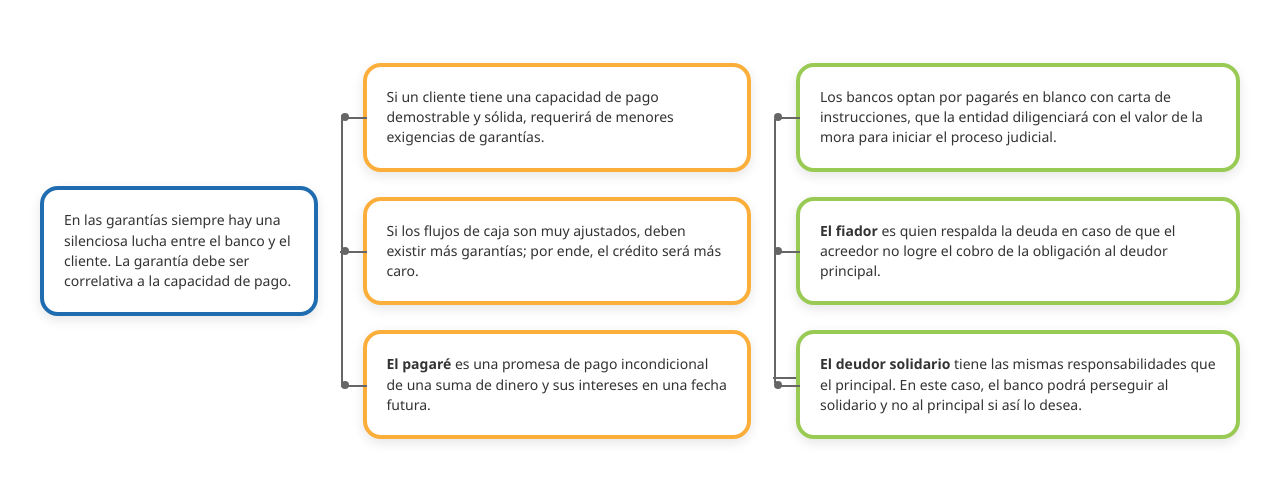
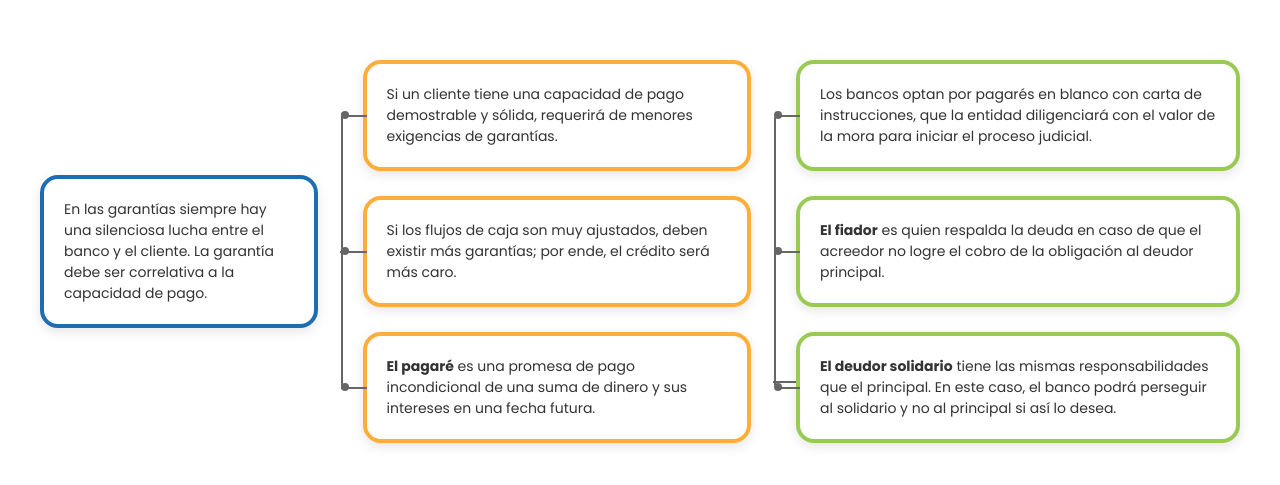
Before and after one commit to andres-caro01/U4_Contabilidad_y_Finanzas_Corporativas-, a plain HTML site: page Figura8/index.html in a window 1280 px wide. Shown: the part 149-634 px from the top of the page. Drawn offline with Linux system fonts and the light colour scheme.

Commit message:
Update index.html

```diff
--- a/Figura8/index.html
+++ b/Figura8/index.html
@@ -4,9 +4,16 @@
     <meta charset="UTF-8">
     <meta name="viewport" content="width=device-width, initial-scale=1.0">
     <title>Mapa Conceptual Animado - Garantías Bancarias</title>
+
+    <!-- Importación de la fuente Poppins -->
+    <link rel="preconnect" href="https://fonts.googleapis.com">
+    <link rel="preconnect" href="https://fonts.gstatic.com" crossorigin>
+    <link href="https://fonts.googleapis.com/css2?family=Poppins:wght@300;400;600;700&display=swap" rel="stylesheet">
+
     <style>
         body {
-            font-family: 'Segoe UI', Tahoma, Geneva, Verdana, sans-serif;
+            /* Cambio de fuente global a Poppins */
+            font-family: 'Poppins', sans-serif;
             background-color: #ffffff;
             display: flex;
             justify-content: center;
@@ -46,7 +53,7 @@
             border-radius: 18px;
             padding: 20px;
             font-size: 14px;
-            line-height: 1.45;
+            line-height: 1.5;
             color: #333333;
             box-shadow: 0 4px 12px rgba(0, 0, 0, 0.1);
             position: relative;
```
